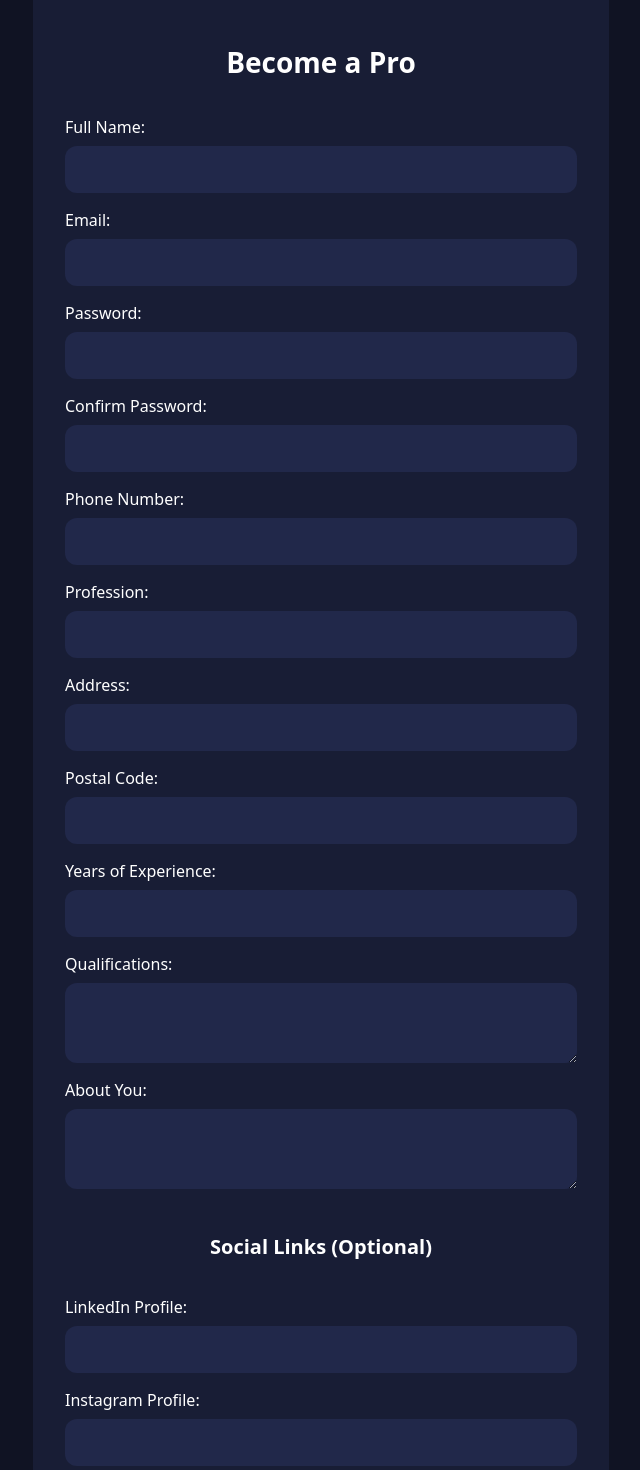
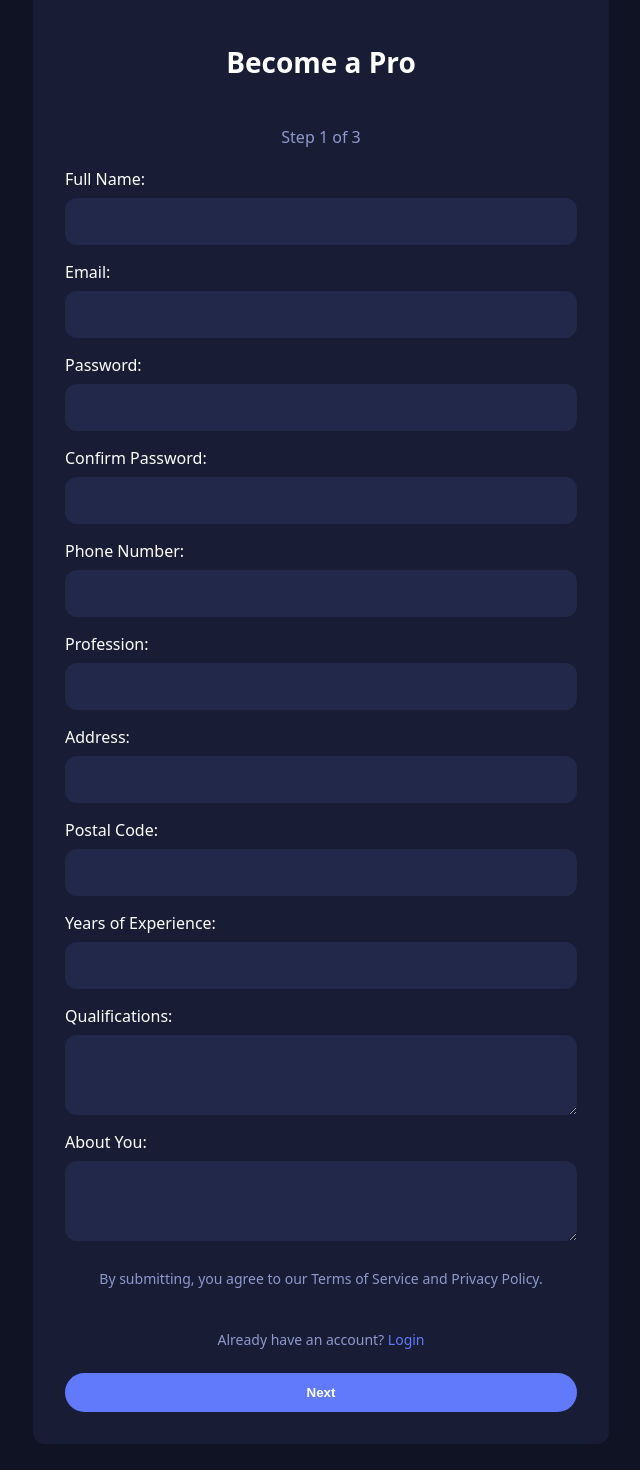
Before and after one commit to Marinell/mybody, a React (Create React App) app in the folder src/main/webui/: page /signup-professional in a window 1280 px wide. Shown: the part 220-1690 px from the top of the page, without its empty margins (319-959 px from the left). Built offline with nearby package versions, Linux system fonts and the light colour scheme.

Commit message:
fix pro signup into steps

```diff
--- a/src/main/webui/src/components/SignupProfessionalPage.js
+++ b/src/main/webui/src/components/SignupProfessionalPage.js
@@ -25,7 +25,7 @@ const SignupProfessionalPage = () => {
   });
   const [documents, setDocuments] = useState([]);
   const [message, setMessage] = useState('');
-  const [fileListMessage, setFileListMessage] = useState('No files selected.');
+  const [currentStep, setCurrentStep] = useState(1);
   const { signup } = useAuth(); // Get signup from context
   const navigate = useNavigate();
 
@@ -34,12 +34,47 @@ const SignupProfessionalPage = () => {
   };
 
   const handleFileChange = (e) => {
-    setDocuments(Array.from(e.target.files));
-    if (e.target.files.length > 0) {
-      setFileListMessage(Array.from(e.target.files).map(f => f.name).join(', '));
-    } else {
-      setFileListMessage('No files selected.');
+    const newFiles = Array.from(e.target.files);
+    setDocuments(prevDocuments => {
+      // Create a list of files to add, excluding duplicates by name
+      const filesToAdd = newFiles.filter(newFile =>
+        !prevDocuments.some(existingFile => existingFile.name === newFile.name)
+      );
+      return [...prevDocuments, ...filesToAdd];
+    });
+    // Clear the file input value so the user can select the same file again if they deleted it
+    // and want to re-add it. Otherwise, onChange might not fire for the same file.
+    e.target.value = null;
+  };
+
+  const handleDeleteDocument = (fileNameToDelete) => {
+    setDocuments(prevDocuments => prevDocuments.filter(file => file.name !== fileNameToDelete));
+  };
+
+  const nextStep = () => {
+    setMessage(''); // Clear previous messages
+    if (currentStep === 1) {
+      const step1RequiredFields = ["name", "email", "password", "confirmPassword", "profession", "qualifications", "aboutYou", "yearsOfExperience", "address", "postalCode"];
+      for (const field of step1RequiredFields) {
+        if (!formData[field] || (typeof formData[field] === 'string' && !formData[field].trim())) {
+          setMessage(`Please fill in all required fields in this step. Missing or empty: ${field}`);
+          return;
         }
+      }
+      if (formData.password !== formData.confirmPassword) {
+        setMessage("Passwords do not match.");
+        return;
+      }
+    }
+    // Add validation for Step 2 if any fields become mandatory later, or other checks.
+    // For now, Step 2 (social links) and Step 3 (documents) don't have pre-emptive validation
+    // before allowing to proceed to the next step, beyond what's already handled by HTML 'required' or final submit.
+
+    setCurrentStep(prev => prev + 1);
+  };
+
+  const prevStep = () => {
+    setCurrentStep(prev => prev - 1);
   };
 
   const handleSubmit = async (e) => {
@@ -109,103 +144,174 @@ const SignupProfessionalPage = () => {
       <main className="main-container">
         <div className="content-container"> {/* Max width is 512px by default from content-container */}
           <h2 className="form-title">Become a Pro</h2>
+          <div className="stepper-indicator">
+            Step {currentStep} of 3
+          </div>
           {message && (
             <div className={message.includes('successful') ? 'success-message' : 'error-message'}>
               {message}
             </div>
           )}
           <form onSubmit={handleSubmit}> {/* Removed inline padding and margin */}
-            {/* Using label-flex-container for each form field */}
+            {currentStep === 1 && (
+              <>
+                {/* Name field */}
                 <div className="label-flex-container">
                   <label htmlFor="name">Full Name:</label>
                   <input type="text" id="name" name="name" value={formData.name} onChange={handleChange} required className="form-input" />
                 </div>
+                {/* Email field */}
                 <div className="label-flex-container">
                   <label htmlFor="email">Email:</label>
                   <input type="email" id="email" name="email" value={formData.email} onChange={handleChange} required className="form-input" />
                 </div>
+                {/* Password field */}
                 <div className="label-flex-container">
                   <label htmlFor="password">Password:</label>
                   <input type="password" id="password" name="password" value={formData.password} onChange={handleChange} required className="form-input" />
                 </div>
+                {/* Confirm Password field */}
                 <div className="label-flex-container">
                   <label htmlFor="confirmPassword">Confirm Password:</label>
                   <input type="password" id="confirmPassword" name="confirmPassword" value={formData.confirmPassword} onChange={handleChange} required className="form-input" />
                 </div>
+                {/* Phone Number field */}
                 <div className="label-flex-container">
                   <label htmlFor="phoneNumber">Phone Number:</label>
                   <input type="tel" id="phoneNumber" name="phoneNumber" value={formData.phoneNumber} onChange={handleChange} className="form-input" />
                 </div>
+                {/* Profession field */}
                 <div className="label-flex-container">
                   <label htmlFor="profession">Profession:</label>
                   <input type="text" id="profession" name="profession" value={formData.profession} onChange={handleChange} required className="form-input" />
                 </div>
+                {/* Address field */}
                 <div className="label-flex-container">
                   <label htmlFor="address">Address:</label>
                   <input type="text" id="address" name="address" value={formData.address} onChange={handleChange} required className="form-input" />
                 </div>
+                {/* Postal Code field */}
                 <div className="label-flex-container">
                   <label htmlFor="postalCode">Postal Code:</label>
                   <input type="text" id="postalCode" name="postalCode" value={formData.postalCode} onChange={handleChange} required className="form-input" />
                 </div>
+                {/* Years of Experience field */}
                 <div className="label-flex-container">
                   <label htmlFor="yearsOfExperience">Years of Experience:</label>
                   <input type="number" id="yearsOfExperience" name="yearsOfExperience" value={formData.yearsOfExperience} onChange={handleChange} required className="form-input" />
                 </div>
+                {/* Qualifications field */}
                 <div className="label-flex-container">
                   <label htmlFor="qualifications">Qualifications:</label>
                   <textarea id="qualifications" name="qualifications" value={formData.qualifications} onChange={handleChange} required className="form-textarea" />
                 </div>
+                {/* About You field */}
                 <div className="label-flex-container">
                   <label htmlFor="aboutYou">About You:</label>
                   <textarea id="aboutYou" name="aboutYou" value={formData.aboutYou} onChange={handleChange} required className="form-textarea" />
                 </div>
+              </>
+            )}
 
+            {currentStep === 2 && (
+              <>
                 <h3 className="form-title" style={{fontSize: '1.25rem', paddingTop: '1.5rem', paddingBottom: '1rem'}}>Social Links (Optional)</h3>
+                {/* LinkedIn Profile field */}
                 <div className="label-flex-container">
                   <label htmlFor="linkedinProfile">LinkedIn Profile:</label>
                   <input type="url" id="linkedinProfile" name="linkedinProfile" value={formData.linkedinProfile} onChange={handleChange} className="form-input" />
                 </div>
+                {/* Instagram Profile field */}
                 <div className="label-flex-container">
                   <label htmlFor="instagramProfile">Instagram Profile:</label>
                   <input type="url" id="instagramProfile" name="instagramProfile" value={formData.instagramProfile} onChange={handleChange} className="form-input" />
                 </div>
+                {/* Facebook Profile field */}
                 <div className="label-flex-container">
                   <label htmlFor="facebookProfile">Facebook Profile:</label>
                   <input type="url" id="facebookProfile" name="facebookProfile" value={formData.facebookProfile} onChange={handleChange} className="form-input" />
                 </div>
+                {/* YouTube Profile field */}
                 <div className="label-flex-container">
                   <label htmlFor="youtubeProfile">YouTube Profile:</label>
                   <input type="url" id="youtubeProfile" name="youtubeProfile" value={formData.youtubeProfile} onChange={handleChange} className="form-input" />
                 </div>
+                {/* TikTok Profile field */}
                 <div className="label-flex-container">
                   <label htmlFor="tiktokProfile">TikTok Profile:</label>
                   <input type="url" id="tiktokProfile" name="tiktokProfile" value={formData.tiktokProfile} onChange={handleChange} className="form-input" />
                 </div>
+                {/* Twitter Profile field */}
                 <div className="label-flex-container">
                   <label htmlFor="twitterProfile">Twitter Profile:</label>
                   <input type="url" id="twitterProfile" name="twitterProfile" value={formData.twitterProfile} onChange={handleChange} className="form-input" />
                 </div>
+                {/* Website field */}
                 <div className="label-flex-container">
                   <label htmlFor="website">Website:</label>
                   <input type="url" id="website" name="website" value={formData.website} onChange={handleChange} className="form-input" />
                 </div>
+              </>
+            )}
 
+            {currentStep === 3 && (
+              <>
                 <div className="file-upload-container">
-              <p style={{fontWeight: 'bold', color: 'white'}}>Upload Documents</p> {/* Adjusted text color */}
+                  <p style={{fontWeight: 'bold', color: 'white'}}>Upload Documents</p>
                   <p className="form-subtext" style={{paddingTop: '0', paddingBottom: '0.5rem'}}>Upload your certifications, licenses, etc.</p>
                   <label htmlFor="documents" className="file-upload-label">Choose Files</label>
                   <input type="file" id="documents" name="documents" multiple onChange={handleFileChange} style={{display: 'none'}} />
-              <div className="file-upload-list">{fileListMessage}</div>
+
+                  {/* Display selected files with delete buttons */}
+                  {documents.length > 0 && (
+                    <div className="selected-files-list"> {/* Removed inline style */}
+                      <h4>Selected files:</h4> {/* Removed inline style */}
+                      <ul>
+                        {documents.map((file, index) => (
+                          <li key={index}> {/* Removed inline style */}
+                            <span>{file.name}</span>
+                            <button
+                              type="button"
+                              onClick={() => handleDeleteDocument(file.name)}
+                              className="delete-file-button" /* Style now comes from global.css */
+                            >
+                              Delete
+                            </button>
+                          </li>
+                        ))}
+                      </ul>
                     </div>
+                  )}
+                  {documents.length === 0 && (
+                    <div className="file-upload-list">No files selected.</div>
+                  )}
+                </div>
+              </>
+            )}
 
-            <button type="submit" className="form-button">
-              Submit Application
-            </button>
+            {/* Terms and Login links - visible on all steps, right before navigation */}
             <p className="form-subtext" style={{fontSize: '0.875rem', paddingTop: '0.75rem', paddingBottom: '0.75rem'}}>By submitting, you agree to our Terms of Service and Privacy Policy.</p>
             <p className="form-subtext">
                 Already have an account? <Link to="/login?userType=professional">Login</Link>
             </p>
+
+            <div className="stepper-navigation">
+              {currentStep > 1 && (
+                <button type="button" onClick={prevStep} className="form-button-secondary">
+                  Previous
+                </button>
+              )}
+              {currentStep < 3 && (
+                 <button type="button" onClick={nextStep} className="form-button">
+                  Next
+                </button>
+              )}
+              {currentStep === 3 && (
+                <button type="submit" className="form-button">
+                  Submit Application
+                </button>
+              )}
+            </div>
           </form>
         </div>
       </main>
--- a/src/main/webui/src/global.css
+++ b/src/main/webui/src/global.css
@@ -610,3 +610,87 @@ a:hover {
   cursor: not-allowed;
   opacity: 0.7;
 }
+
+/* Stepper Styles */
+.stepper-indicator {
+  text-align: center;
+  margin: 10px 0 20px 0;
+  color: #8e99cc; /* Using existing subtext color */
+  font-size: 1rem;
+  font-weight: 500;
+}
+
+.stepper-navigation {
+  display: flex;
+  justify-content: space-between;
+  margin-top: 20px;
+  gap: 1rem; /* Add gap between buttons if both are visible */
+}
+
+/* Ensure buttons in stepper navigation take available width if only one is present */
+.stepper-navigation > button {
+  flex-grow: 1; /* Allow buttons to grow */
+}
+
+/* If there are two buttons, they should share space */
+.stepper-navigation > button:not(:only-child) {
+    width: calc(50% - 0.5rem); /* Adjust width considering the gap */
+}
+
+
+.selected-files-list {
+  margin-top: 15px;
+  padding: 10px;
+  background-color: #21284a; /* Consistent with form input background */
+  border-radius: 0.5rem;
+}
+
+.selected-files-list h4 {
+  color: white;
+  font-size: 1rem;
+  margin-top: 0;
+  margin-bottom: 10px;
+}
+
+.selected-files-list ul {
+  list-style: none;
+  padding: 0;
+  margin: 0;
+}
+
+.selected-files-list li {
+  display: flex;
+  justify-content: space-between;
+  align-items: center;
+  padding: 8px 0;
+  border-bottom: 1px solid #101323; /* Darker border for separation */
+  color: #d1d5db; /* Slightly brighter text for file names */
+}
+
+.selected-files-list li:last-child {
+  border-bottom: none;
+}
+
+.delete-file-button {
+  background: transparent;
+  border: 1px solid #EF4444; /* Using a red color, similar to .button-decline */
+  color: #EF4444;
+  padding: 4px 10px;
+  border-radius: 0.375rem; /* Consistent with .button-decline */
+  cursor: pointer;
+  font-size: 0.75rem; /* Smaller font */
+  font-weight: 500;
+  transition: background-color 0.2s ease, color 0.2s ease;
+}
+
+.delete-file-button:hover {
+  background-color: #EF4444;
+  color: white;
+}
+
+/* Adjustments for form-button-secondary if used in stepper */
+/* This class already exists, but we ensure it fits well in the stepper context */
+.form-button-secondary {
+    /* width: 100%; /* This is already there, might need to be overridden by stepper-navigation logic */
+    /* Ensure it has similar importance visually or adjust as needed */
+}
```
Also changed, not shown: 2 other files (tests, documents, lock files or other folders). Lines whose indentation alone changed are shown as unchanged.
